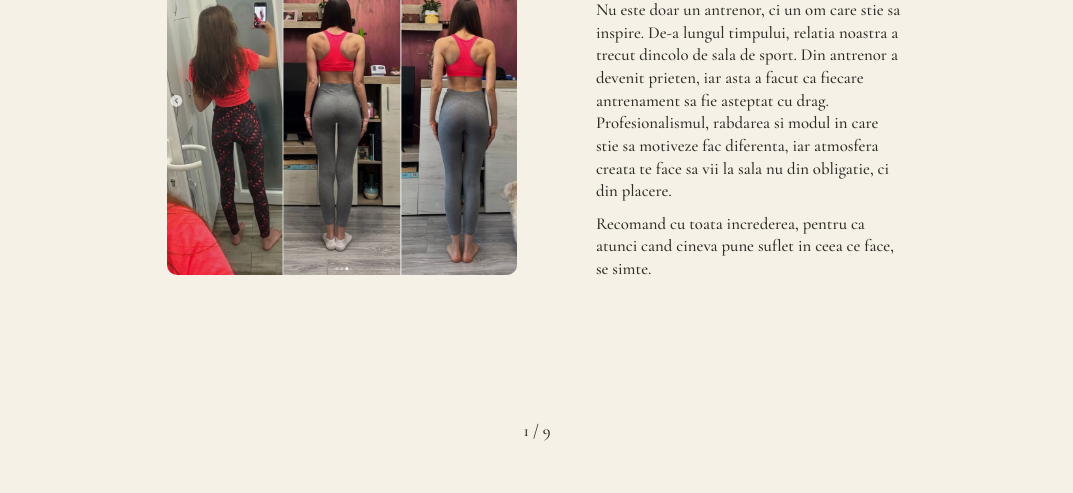
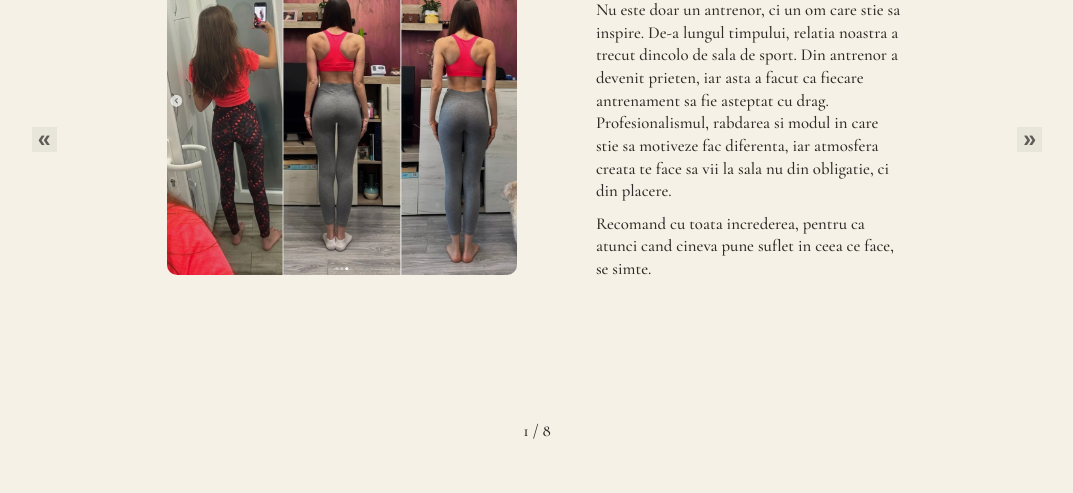
Before and after one commit to danieloancea1997-afk/Arhitectura-Sinelui, a React (Vite) app: page / in a window 1280 px wide. Shown: the part 4200-4693 px from the top of the page, without its empty margins (103-1176 px from the left). Built offline with nearby package versions, Linux system fonts and the light colour scheme.

Commit message:
Refine testimonials arrows and profile labels

```diff
--- a/src/App.css
+++ b/src/App.css
@@ -1324,26 +1324,17 @@ a {
   justify-self: start;
 }
 
-.testimonials-client-page.is-page-client-9.is-gallery .testimonials-gallery-page,
-.testimonials-client-page.is-page-client-9-1.is-gallery .testimonials-gallery-page {
-  justify-content: stretch;
-  width: 100%;
-}
-
-.testimonials-client-page.is-page-client-9.is-gallery .testimonial-gallery-card,
-.testimonials-client-page.is-page-client-9.is-gallery .testimonial-gallery-header,
-.testimonials-client-page.is-page-client-9-1.is-gallery .testimonial-gallery-card,
-.testimonials-client-page.is-page-client-9-1.is-gallery .testimonial-gallery-header {
-  width: 100%;
-  justify-items: start;
-}
-
-.testimonials-client-page.is-page-client-9.is-gallery .testimonial-caption,
-.testimonials-client-page.is-page-client-9.is-gallery .testimonial-subname,
-.testimonials-client-page.is-page-client-9-1.is-gallery .testimonial-caption,
-.testimonials-client-page.is-page-client-9-1.is-gallery .testimonial-subname {
-  text-align: left !important;
-  width: 100%;
+.testimonial-role-label {
+  margin: 0;
+  text-align: left;
+  color: var(--text);
+  font-weight: 600;
+}
+
+.testimonial-media-labels {
+  display: grid;
+  gap: 0.15rem;
+  margin-bottom: 0.45rem;
 }
 
 .testimonial-review {
@@ -1491,11 +1482,33 @@ a {
 }
 
 .testimonial-arrow {
-  display: none !important;
+  width: auto;
+  height: auto;
+  display: inline-flex;
+  align-items: center;
+  justify-content: center;
+  border: none;
+  background: transparent;
+  color: var(--text);
+  font-size: 1.45rem;
+  font-weight: 600;
+  line-height: 1;
+  border-radius: 0;
+  cursor: pointer;
+  transition: opacity 0.2s ease, transform 0.2s ease;
+  opacity: 0.75;
+}
+
+.testimonial-arrow:hover {
+  background: transparent;
+  box-shadow: none;
+  transform: translateY(-1px);
+  opacity: 1;
 }
 
 .testimonial-arrow-left {
-  display: none !important;
+  grid-column: 1 / span 2;
+  justify-self: center;
 }
 
 .testimonials-client-page {
@@ -1503,7 +1516,8 @@ a {
 }
 
 .testimonial-arrow-right {
-  display: none !important;
+  grid-column: 4 / span 2;
+  justify-self: center;
 }
 
 .testimonial-page-index {
@@ -1522,7 +1536,7 @@ a {
   }
 
   .testimonial-arrow {
-    justify-self: center;
+    display: none;
   }
 
   .testimonial-arrow-left,
@@ -2674,6 +2688,29 @@ body.resurse-body {
 @media (max-width: 768px) {
   .testimonials-carousel {
     --testimonial-arrow-top: 230px;
+  }
+
+  .testimonial-touch-nav {
+    display: block !important;
+    position: absolute;
+    top: 0;
+    bottom: 0;
+    width: 50%;
+    min-width: 0;
+    border: none;
+    background: transparent;
+    z-index: 3;
+    cursor: pointer;
+    -webkit-tap-highlight-color: transparent;
+    touch-action: manipulation;
+  }
+
+  .testimonial-touch-nav-left {
+    left: 0;
+  }
+
+  .testimonial-touch-nav-right {
+    right: 0;
   }
 
   .testimonials-client-page {
--- a/src/pages/Home.tsx
+++ b/src/pages/Home.tsx
@@ -306,6 +306,8 @@ type TestimonialClient = {
   photos: string[]
   review: string
   reviewBottom?: string
+  roleLabel?: string
+  personLabel?: string
   rating: number
 }
 
@@ -408,28 +410,17 @@ const testimonialPagesDesktop: TestimonialPage[] = [
   },
   {
     id: 'client-8',
-    type: 'text',
-    items: [
-      {
-        id: 'andreea-j',
+    type: 'client',
+    client: {
+      id: 'client-8',
       name: 'Andreea J.',
+      roleLabel: 'Psiholog & Antrenor Fitness',
+      personLabel: 'Paul-Cristian Borcoș',
+      photos: [testimonial7Image],
       review:
         'Cristi este antrenorul care m-a facut sa ma simt bine in corpul meu si sa vin la sala cu drag. In trecut sportul insemna pentru mine doar epuizare fizica - astazi plec de la sala cu bateriile incarcate si cu o stare de spirit excelenta. Il recomand cu tot dragul oricui vrea sa invete sa faca miscare cu placere!',
       rating: 5,
     },
-    ],
-  },
-  {
-    id: 'client-9',
-    type: 'gallery',
-    items: [
-      {
-        id: 'paul-cristian-borcos',
-        name: 'Psiholog & Antrenor Fitness',
-        rating: 5,
-        photo: testimonial7Image,
-      },
-    ],
   },
 ]
 
@@ -938,6 +929,12 @@ function Home() {
               {currentPage.type === 'client' ? (
                 <>
                   <div className="testimonial-media">
+                    {currentPage.client.id === 'client-8' && (
+                      <div className="testimonial-media-labels">
+                        <p className="testimonial-role-label">Psiholog & Antrenor Fitness</p>
+                        <p className="testimonial-subname">Paul-Cristian Borcoș</p>
+                      </div>
+                    )}
                     <img
                       className="testimonial-image"
                       src={
@@ -969,13 +966,9 @@ function Home() {
                     <article key={item.id} className="testimonial-gallery-card">
                       <div className="testimonial-gallery-header">
                         <p className="testimonial-caption">{item.name}</p>
-                        {item.id === 'paul-cristian-borcos' ? (
-                          <p className="testimonial-subname">Paul-Cristian Borcoș</p>
-                        ) : (
                         <p className="testimonial-stars" aria-label={`${item.rating} stele`}>
                           {'\u2605'.repeat(item.rating)}
                         </p>
-                        )}
                       </div>
                       {item.photo ? (
                         <img className="testimonial-image" src={item.photo} alt={`${item.name} progress`} loading="lazy" />
```
Lines whose indentation alone changed are shown as unchanged.
